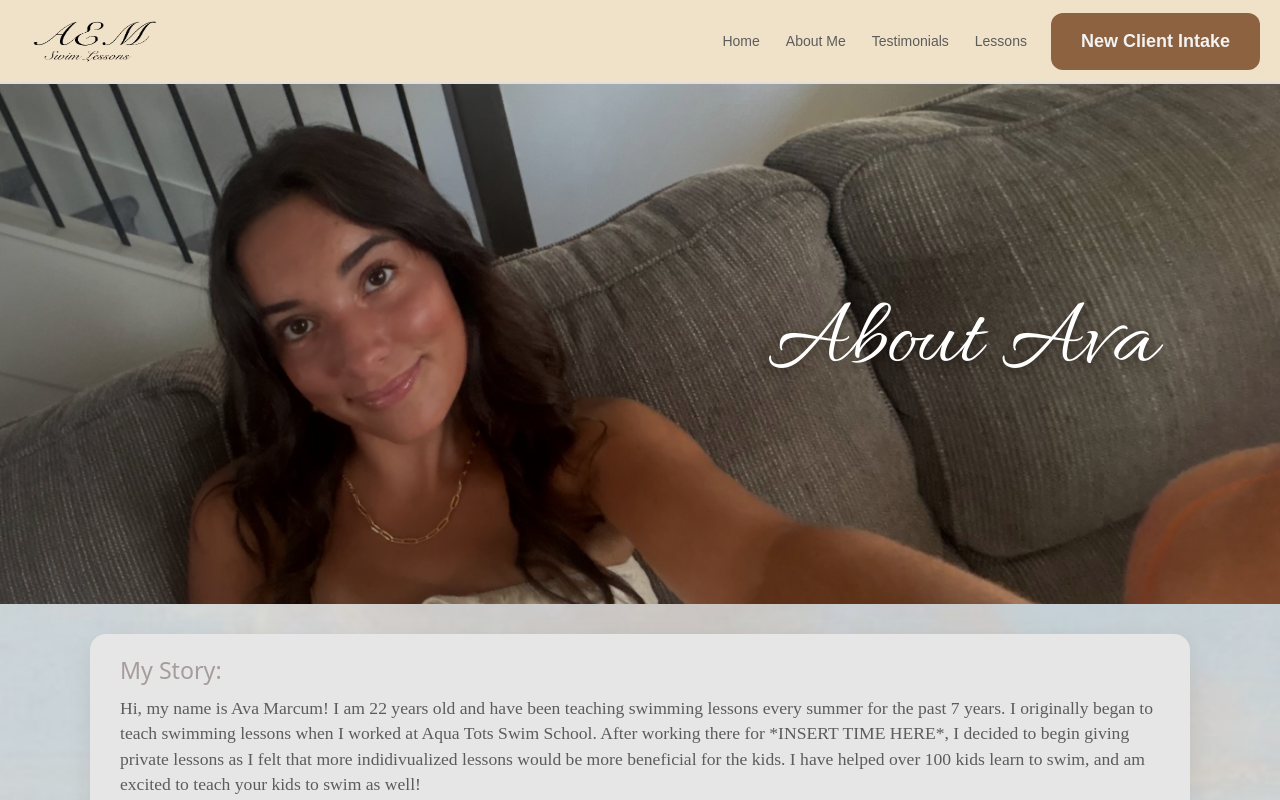
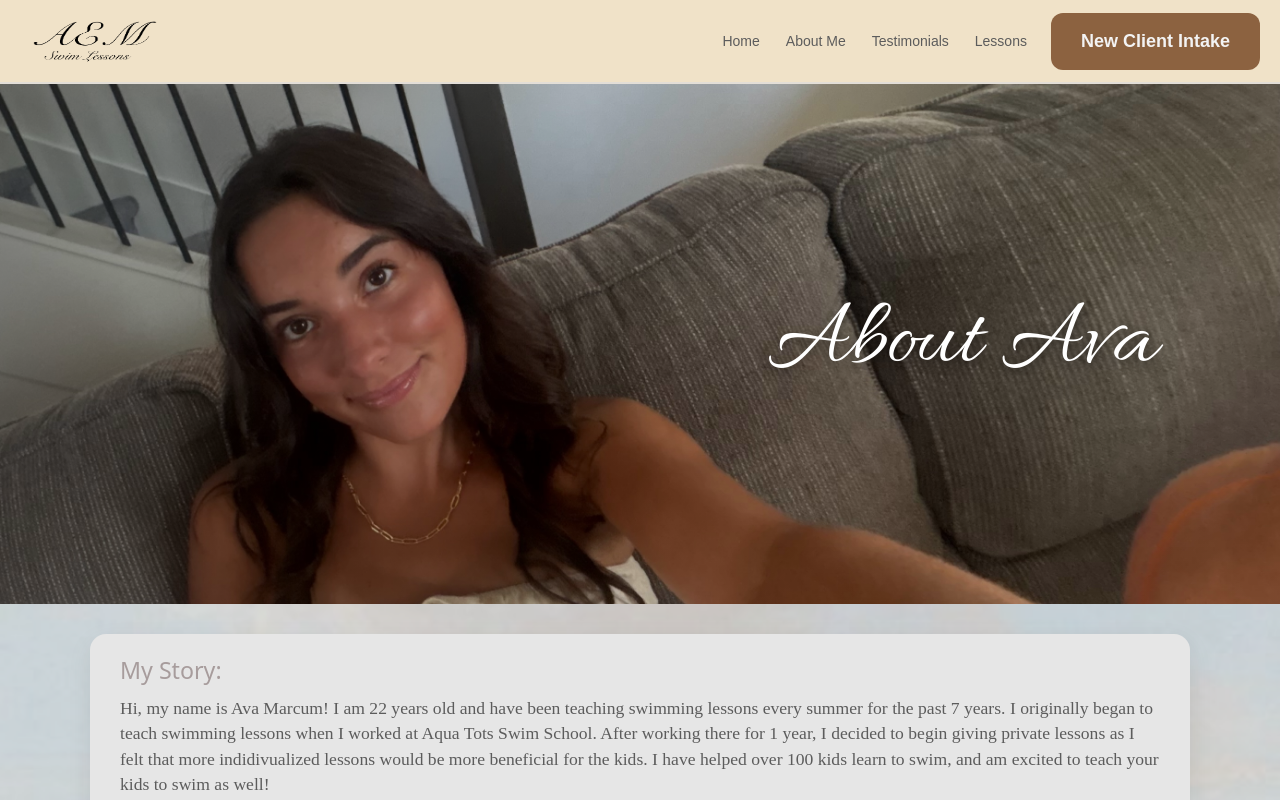
Before and after one commit to Treyman33/ava-website, a React (Vite) app: page /about in a window 1280 px wide. Shown: the top 800 px of the page. Built offline with nearby package versions, Linux system fonts and the light colour scheme; no server answers.

Commit message:
Hotfix: About Me Subpage text edit

```diff
--- a/src/pages/AboutMe.jsx
+++ b/src/pages/AboutMe.jsx
@@ -28,7 +28,7 @@ function AboutMe() {
         <div className = "am-content-1">
             <h2>My Story:</h2>
             <p>Hi, my name is Ava Marcum! I am 22 years old and have been teaching swimming lessons every summer for the past 7 years.
-                I originally began to teach swimming lessons when I worked at Aqua Tots Swim School. After working there for *INSERT TIME HERE*,
+                I originally began to teach swimming lessons when I worked at Aqua Tots Swim School. After working there for 1 year,
                  I decided to begin giving private lessons as I felt that more indidivualized lessons would be more beneficial for the kids.
                 I have helped over 100 kids learn to swim, and am excited to teach your kids to swim as well!
             </p>
```
